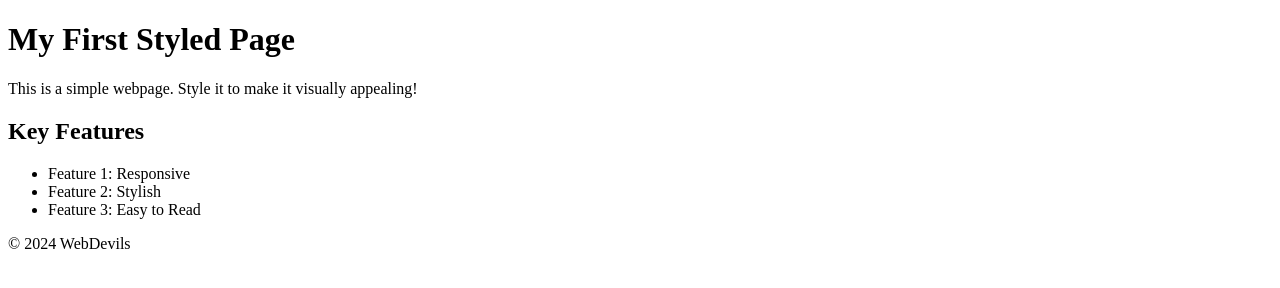
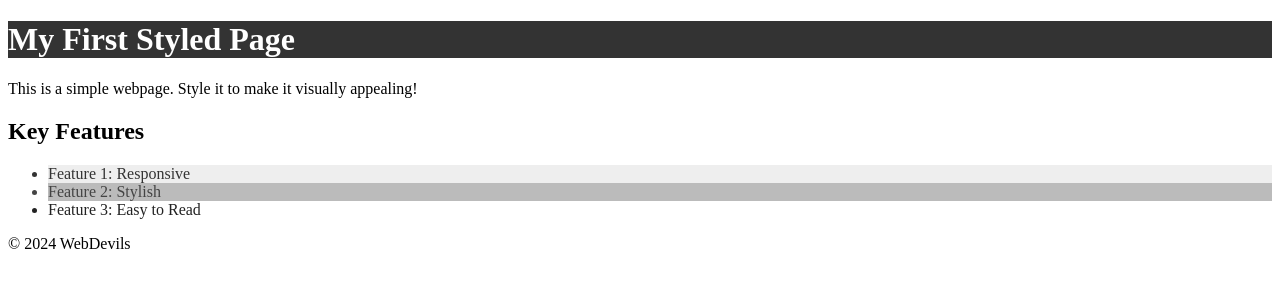
Before and after one commit to DCI-WD-TZ-23-D01/ho-02-css-styling-dci1234ines, a plain HTML site: page index.html in a window 1280 px wide. Drawn offline with Linux system fonts and the light colour scheme.

Commit message:
Update index.html

```diff
--- a/index.html
+++ b/index.html
@@ -8,7 +8,7 @@
 <body>
 
     <div id="header">
-        <h1 id="main-heading">My First Styled Page</h1>
+        <h1 id="main-heading" style="background-color: #333; color: white;">My First Styled Page</h1>
     </div>
 
     <div id="content">
@@ -18,9 +18,9 @@
     <div id="features">
         <h2>Key Features</h2>
         <ul>
-            <li id="feature1">Feature 1: Responsive</li>
-            <li id="feature2">Feature 2: Stylish</li>
-            <li id="feature3">Feature 3: Easy to Read</li>
+            <li id="feature1" style="background-color: #eee; color: #333;">Feature 1: Responsive</li>
+            <li id="feature2" style="background-color: #bbb; color: #444;">Feature 2: Stylish</li>
+            <li id="feature3" style="background-color: #fff; color: #222;" >Feature 3: Easy to Read</li>
         </ul>
     </div>
 
```
